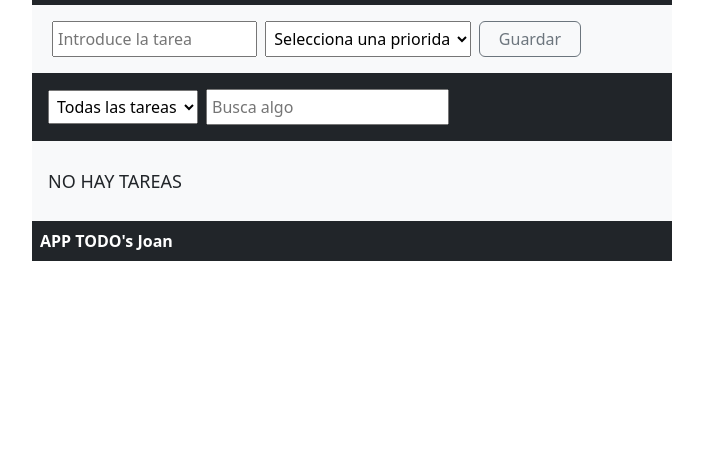
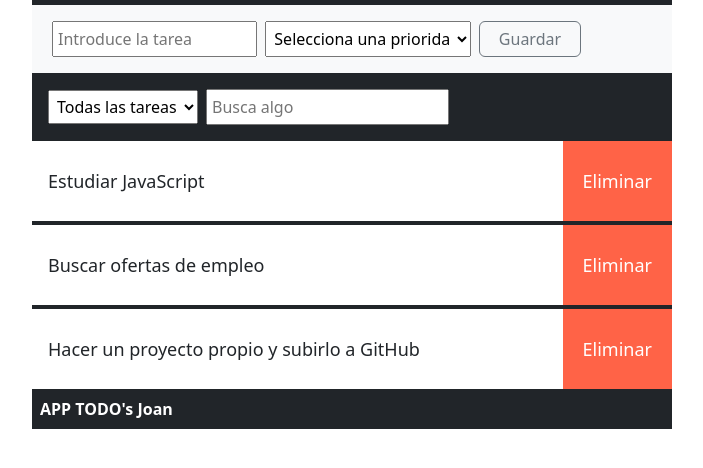
Before and after one commit to JoanMaGam/TODOS_APP, a plain HTML site: page index.html in a window 1280 px wide. Shown: the whole page, without its empty margins (288-991 px from the left). Drawn offline with nearby package versions, Linux system fonts and the light colour scheme.

Commit message:
funcion printOneTask creada y estilos de prioridad creados con clases

```diff
--- a/css/styles.css
+++ b/css/styles.css
@@ -1,6 +1,6 @@
 .liTaskCSS {
     display: flex;
-    background-color: lightgreen;
+    background-color: white;
     width: 100%;
     min-height: 5rem;
     align-items: center;
@@ -27,3 +27,15 @@
     background-color: tomato;
     color: white;
 }
+
+.urgente {
+    background-color: lightcoral;
+}
+
+.diaria {
+    background-color: lightblue;
+}
+
+.mensual {
+    background-color: lightgreen;
+}
--- a/js/functions.js
+++ b/js/functions.js
@@ -1,9 +1,34 @@
+const ulTask = document.querySelector('#ulTask');
+ulTask.className = 'row gap-1 bg-dark p-0 m-0';
+
 function printTasks(pList, pDom) {
-    pList.innerHTML = '';
+    pDom.innerHTML = '';
     pList.forEach(task => printOneTask(task, pDom));
 }
 
+{/* <li class="liTaskCSS">
+    <p id="task" class="pCSS">Lorem ent incidunt corrupti quos nesciunt.</p>
+    <button id="btnDelete" class="btnCSS">Eliminar</button>
+</li>  */}
+
 function printOneTask(pTask, pDom) {
+    console.log(pTask.title);
+    const li = document.createElement('li');
+    li.classList.add('liTaskCSS');
+
+    const p = document.createElement('p');
+    p.id = 'task';
+    p.classList.add('pCSS');
+    p.textContent = pTask.title;
 
 
+    const btnDel = document.createElement('button');
+    btnDel.id = 'btdDelete';
+    btnDel.classList.add('btnCSS');
+    btnDel.textContent = 'Eliminar';
+
+    li.append(p, btnDel);
+
+    pDom.appendChild(li);
+
 }
--- a/js/main.js
+++ b/js/main.js
@@ -0,0 +1 @@
+printTasks(taskList, ulTask)
```
